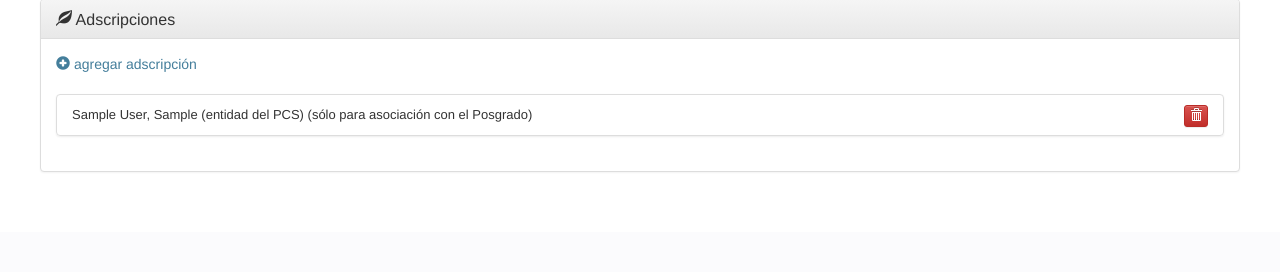
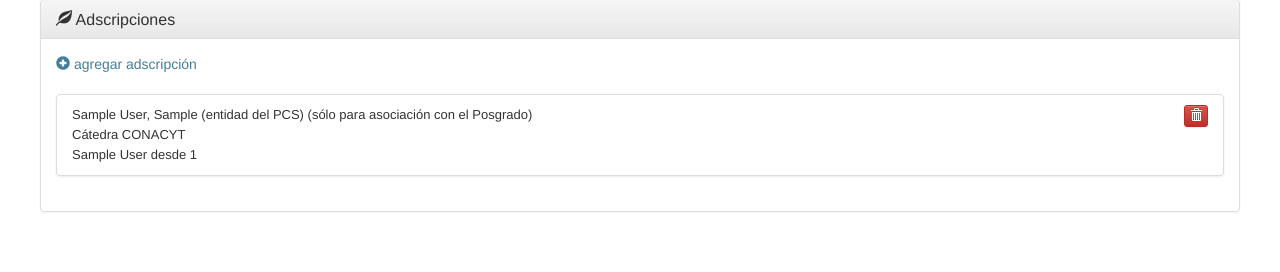
Before and after one commit to pcs-unam/siges, a Django app: page /inicio/perfil/editar in a window 1280 px wide. Shown: the part 1614-1886 px from the top of the page. Before the commit the page ends 1786 px from the top, so only its background shows below. Run offline with Django 3.2, Linux system fonts and the light colour scheme; a user stored in the database is signed in; tables that the repository leaves empty hold one stand-in row (values such as "Sample post"); parts of the project's set-up code (start-up, migrations or seed data) failed here and were passed over; some libraries are stand-ins or nearby versions.

Commit message:
campos adicionales para adscripcion y perfil academico
por otro lado, empezamos a versionar migraciones

```diff
--- a/posgradmin/posgradmin/forms.py
+++ b/posgradmin/posgradmin/forms.py
@@ -171,6 +171,7 @@ class AcademicoModelForm(forms.ModelForm):
                          + u"Actividad profesional y de Investigación</h1>"),
                     Class="panel-heading"),
                 Div(Column(
+                    "top_5",
                     "lineas",
                     'palabras_clave',
                     'motivacion',
@@ -266,7 +267,8 @@ class SolicitudAnexoForm(forms.Form):
 class GradoAcademicoModelForm(forms.ModelForm):
 
     fecha_obtencion = forms.DateField(
-        widget=extras.SelectDateWidget(years=range(1960, datetime.now().year + 1)))
+        widget=extras.SelectDateWidget(
+            years=range(1960, datetime.now().year + 1)))
 
     class Meta:
         model = GradoAcademico
@@ -305,8 +307,10 @@ class AdscripcionModelForm(forms.ModelForm):
             'institucion',
             HTML(u'<a href="%sinstitucion/agregar/ad/">agregar institución a la lista</a><br /><br />'
                  % settings.APP_PREFIX),
+            'catedra_conacyt',
+            'nombramiento',
+            'anno_nombramiento',
             Submit('agregar', 'agregar'))
-
 
 
 class AsociacionModelForm(forms.ModelForm):
@@ -318,14 +322,14 @@ class AsociacionModelForm(forms.ModelForm):
     def __init__(self, *args, **kwargs):
 
         super(AsociacionModelForm, self).__init__(*args, **kwargs)
-        self.fields['institucion'].queryset = Institucion.objects.filter(entidad_PCS=True)
+        self.fields['institucion'].queryset = Institucion.objects.filter(
+            entidad_PCS=True)
         self.helper = FormHelper(self)
 
         self.helper.layout = Layout(
             HTML(u'<p>Usted no está adscrito en alguna de las entidades participantes del Posgrado. Elija a la que prefiera asociarse para la comunicación con los representantes en el Comité Académico del Programa.</p>'),
             'institucion',
             Submit('agregar', 'agregar'))
-
 
 
 class InstitucionModelForm(forms.ModelForm):
--- a/posgradmin/posgradmin/models.py
+++ b/posgradmin/posgradmin/models.py
@@ -562,31 +562,36 @@ class Academico(models.Model):
 
     # Resumen Curricular
     tesis_licenciatura = models.PositiveSmallIntegerField(
-        "Cantidad de tesis dirigidas a nivel Licenciatura",
+        "Cantidad total de tesis dirigidas y concluidas a nivel Licenciatura",
         null=True, blank=True)
     tesis_licenciatura_5 = models.PositiveSmallIntegerField(
-      "Cantidad de tesis dirigidas a nivel Licenciatura en los últimos 5 años",
-      null=True, blank=True)
+        "Cantidad de tesis dirigidas y concluidas"
+        + " a nivel Licenciatura en los últimos 5 años",
+        null=True, blank=True)
 
     tesis_maestria = models.PositiveSmallIntegerField(
-        "Cantidad de tesis dirigidas a nivel Maestría",
+        "Cantidad total de tesis dirigidas y concluidas a nivel Maestría",
         null=True, blank=True)
     tesis_maestria_5 = models.PositiveSmallIntegerField(
-        "Cantidad de tesis dirigidas a nivel Maestría en los últimos 5 años",
+        "Cantidad de tesis dirigidas y concluidas"
+        + " a nivel Maestría en los últimos 5 años",
         null=True, blank=True)
 
     tesis_doctorado = models.PositiveSmallIntegerField(
-        "Cantidad de tesis dirigidas a nivel Doctorado",
+        "Cantidad total de tesis dirigidas y concluidas a nivel Doctorado",
         null=True, blank=True)
     tesis_doctorado_5 = models.PositiveSmallIntegerField(
-        "Cantidad de tesis dirigidas a nivel Doctorado en los últimos 5 años",
+        "Cantidad de tesis dirigidas y concluidas"
+        + " a nivel Doctorado en los últimos 5 años",
         null=True, blank=True)
 
     participacion_comite_maestria = models.PositiveSmallIntegerField(
-        "Cantidad de participaciones como miembro de comité tutor en el PCS a nivel maestría",
+        "Cantidad de participaciones como miembro de comité tutor"
+        + " en el PCS a nivel maestría",
         null=True, blank=True)
     participacion_comite_doctorado = models.PositiveSmallIntegerField(
-       "Cantidad de participaciones como miembro de comité tutor en el PCS a nivel doctorado",
+       "Cantidad de participaciones como miembro de comité tutor"
+       + " en el PCS a nivel doctorado",
        null=True, blank=True)
 
     participacion_tutor_maestria = models.PositiveSmallIntegerField(
@@ -608,7 +613,7 @@ class Academico(models.Model):
         blank=True)
 
     articulos_internacionales = models.PositiveSmallIntegerField(
-        "Cantidad de artículos publicados en revistas internacionales",
+        "Cantidad total de artículos publicados en revistas internacionales",
         null=True, blank=True)
 
     articulos_internacionales_5 = models.PositiveSmallIntegerField(
@@ -617,7 +622,7 @@ class Academico(models.Model):
         null=True, blank=True)
 
     articulos_nacionales = models.PositiveSmallIntegerField(
-        "Cantidad de artículos publicados en revistas nacionales",
+        "Cantidad total de artículos publicados en revistas nacionales",
         null=True, blank=True)
 
     articulos_nacionales_5 = models.PositiveSmallIntegerField(
@@ -626,7 +631,7 @@ class Academico(models.Model):
         null=True, blank=True)
 
     libros = models.PositiveSmallIntegerField(
-        "Cantidad de libros publicados",
+        "Cantidad total de libros publicados",
         null=True, blank=True)
 
     libros_5 = models.PositiveSmallIntegerField(
@@ -634,7 +639,7 @@ class Academico(models.Model):
         null=True, blank=True)
 
     capitulos = models.PositiveSmallIntegerField(
-        "Cantidad de capítulos de libro publicados",
+        "Cantidad total de capítulos de libro publicados",
         null=True, blank=True)
 
     capitulos_5 = models.PositiveSmallIntegerField(
@@ -642,6 +647,12 @@ class Academico(models.Model):
         null=True, blank=True)
 
     # Actividad profesional y de Investigación
+    top_5 = models.TextField(
+        "Cinco publicaciones más destacadas "
+        + "en temas relacionados con las Ciencias de la Sostenibilidad."
+        + " De ser posible incluir ligas para acceder a las publicaciones.",
+        blank=True)
+
     lineas = models.TextField(
         "Temas de interés y/o experiencia en ciencias de la sostenibilidad",
         blank=True)
@@ -730,6 +741,8 @@ class Academico(models.Model):
         elif self.libros == "":
             return False
         elif self.libros_5 == "":
+            return False
+        elif self.top_5 == "":
             return False
         elif self.lineas == "":
             return False
@@ -836,14 +849,16 @@ class Adscripcion(models.Model):
     perfil = models.ForeignKey(Perfil)
     institucion = models.ForeignKey(Institucion)
 
+    catedra_conacyt = models.BooleanField(default=False)
+    nombramiento = models.CharField(max_length=50)
+    anno_nombramiento = models.PositiveSmallIntegerField("año de nombramiento")
+
     asociacion_PCS = models.BooleanField(
         "sólo para asociación con el PCS",
         default=False)
 
-
     class Meta:
         verbose_name_plural = "Adscripciones"
-
 
     def __unicode__(self):
         if self.asociacion_PCS:
--- a/posgradmin/posgradmin/templates/posgradmin/perfil_editar.html
+++ b/posgradmin/posgradmin/templates/posgradmin/perfil_editar.html
@@ -63,6 +63,12 @@
 			      window.location='{% url 'eliminar_adscripcion' ad.id%}'">
 	    <span class="glyphicon glyphicon-trash" aria-hidden="true"></span></button></div>
 	{{ ad }}
+	{% if ad.catedra_conacyt %}
+	<br />
+	Cátedra CONACYT
+	{% endif %}
+	<br />
+	{{ ad.nombramiento }} desde {{ ad.anno_nombramiento }}
       </li>
       {% endfor %}
     </ul>
--- a/posgradmin/posgradmin/templates/posgradmin/perfil_personal.html
+++ b/posgradmin/posgradmin/templates/posgradmin/perfil_personal.html
@@ -160,6 +160,12 @@
 	  {% for ad in user.perfil.adscripcion_set.all %}
 	  <li class="list-group-item">
 	    {{ ad }}
+	    {% if ad.catedra_conacyt %}
+	    <br />
+	    Cátedra CONACYT
+	    {% endif %}
+	    <br />
+	    {{ ad.nombramiento }} desde {{ ad.anno_nombramiento }}
 	  </li>
 	  {% endfor %}
 	</ul>
--- a/posgradmin/posgradmin/views.py
+++ b/posgradmin/posgradmin/views.py
@@ -321,6 +321,7 @@ class AcademicoRegistroView(LoginRequiredMixin, UserPassesTestMixin, View):
             else:
                 a.campos_de_conocimiento.set([])
 
+            a.top_5 = request.POST['top_5']
             a.palabras_clave = request.POST['palabras_clave']
             a.motivacion = request.POST['motivacion']
             a.proyectos_sostenibilidad = request.POST['proyectos_sostenibilidad']
@@ -398,7 +399,10 @@ class GradoAcademicoEliminar(LoginRequiredMixin, View):
 
     def get(self, request, *args, **kwargs):
         g = models.GradoAcademico.objects.get(id=int(kwargs['pk']))
-        g.delete()
+
+        if request.user == g.user:
+            g.delete()
+
         return HttpResponseRedirect(reverse('perfil'))
 
 
@@ -427,8 +431,17 @@ class AdscripcionAgregar(LoginRequiredMixin, View):
         if form.is_valid():
             ins = models.Institucion.objects.get(
                 id=int(request.POST['institucion']))
-            a = models.Adscripcion(perfil=request.user.perfil,
-                                   institucion=ins)
+            if 'catedra_conacyt' in request.POST:
+                catedra_conacyt = True
+            else:
+                catedra_conacyt = False
+
+            a = models.Adscripcion(
+                perfil=request.user.perfil,
+                nombramiento=request.POST['nombramiento'],
+                anno_nombramiento=request.POST['anno_nombramiento'],
+                catedra_conacyt=catedra_conacyt,
+                institucion=ins)
             a.save()
 
             if ins.entidad_PCS or request.user.perfil.asociado_PCS():
@@ -491,7 +504,8 @@ class AdscripcionEliminar(LoginRequiredMixin, View):
 
     def get(self, request, *args, **kwargs):
         a = models.Adscripcion.objects.get(id=int(kwargs['pk']))
-        a.delete()
+        if request.user == a.perfil.user:
+            a.delete()
         return HttpResponseRedirect(reverse('perfil'))
 
 
```
Also changed, not shown: posgradmin/posgradmin/templates/posgradmin/perfil_academico.html (+13 -0 lines), posgradmin/posgradmin/migrations/0001_initial.py (added), posgradmin/posgradmin/migrations/0002_auto_20180813_2021.py (added), posgradmin/posgradmin/migrations/0003_auto_20180822_1129.py (added), posgradmin/posgradmin/migrations/__init__.py (added), 1 other file.
